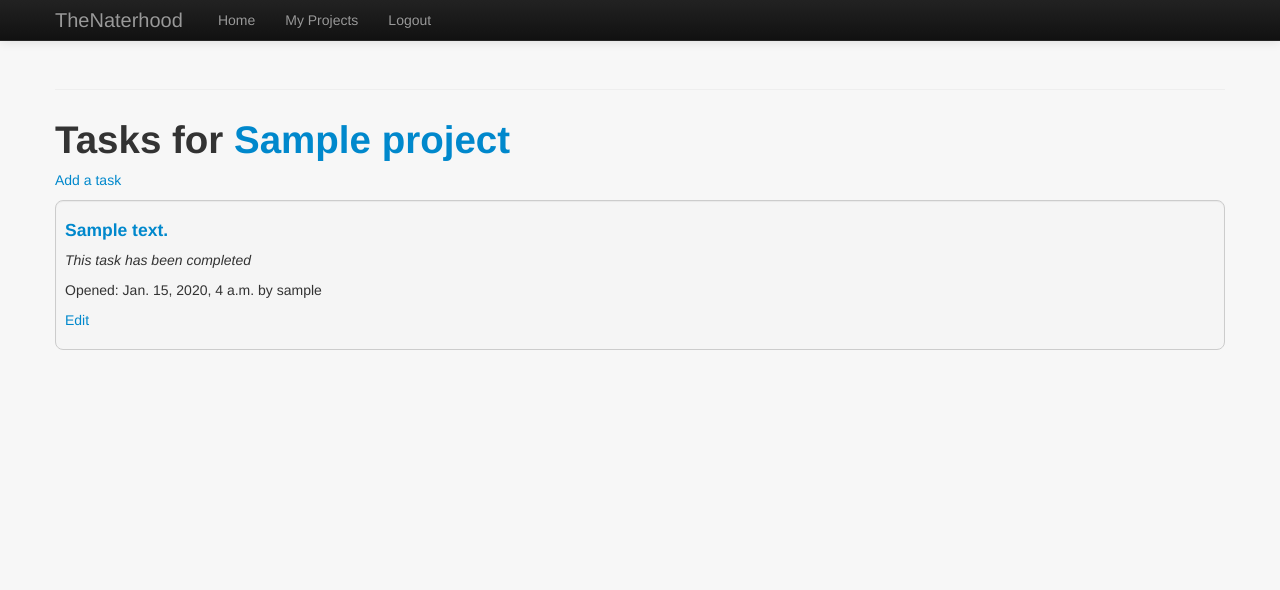
After one commit to thenaterhood/subproject, a Django app: page /projects/task/viewall/1/ in a window 1280 px wide. The commit adds this page. Shown: the top 590 px of the page. Run offline with Django 3.2, Linux system fonts and the light colour scheme; a user stored in the database is signed in; tables that the repository leaves empty hold one stand-in row (values such as "Sample post"); parts of the project's set-up code (start-up, migrations or seed data) failed here and were passed over.

Commit message:
add issue/task tracking functionality

```diff
--- a/project/models.py
+++ b/project/models.py
@@ -56,5 +56,19 @@ class UserStatistic(models.Model):
 	def __str__(self):
 		return self.user.__str__() + " statistics"
 
+class ProjectTask(models.Model):
+	assigned 	= models.ManyToManyField(User, related_name="Assigned Members")
+	creator 	= models.ForeignKey(User, related_name="Creator")
+	project 	= models.ForeignKey(Project)
+	summary		= models.CharField(max_length=100)
+	description	= models.CharField(max_length=400)
+	completed	= models.BooleanField(default=False)
+	startDate	= models.DateTimeField(auto_now=False, auto_now_add=True)
+	dueDate		= models.DateTimeField(auto_now=False, auto_now_add=True)
+
+	def __str__(self):
+		return self.project + " issue " + str( self.id )
+
+
 
 # Create your models here.
--- a/project/templates/project_list.html
+++ b/project/templates/project_list.html
@@ -22,6 +22,8 @@
 				<li>Phase: {{project.phase}}</li>
 				<li>Description: {{project.description}}</li>
 				<li><a href="/projects/addwork/{{project.id}}/">Add worklog</a></li>
+				<li><a href="/projects/task/viewall/{{project.id}}/">View Tasks</a></li>
+				<li><a href="/projects/work/viewall/{{project.id}}/">View Worklogs</a></li>
 			</ul>
 		</div>
 	{% endfor %}
--- a/project/templates/project_welcome.html
+++ b/project/templates/project_welcome.html
@@ -27,7 +27,7 @@
 		<p>You joined on {{start_date}} and your most recent contribution was on {{end_date}}.</p>
 
 			{%if total_worklogs > 0 %}
-			<ul>Latest tasks
+			<ul>Latest Work Logged
 
 				{%for t in tasks%}
 				<li><a href="/projects/work/view/{{t.id}}/">{{t.summary}}</a> on {{t.project}}</li>
@@ -35,6 +35,9 @@
 			</ul>
 
 			{%endif%}
+			<ul>
+				<li><a href="/projects/todo/">View My Todo</a></li>
+			</ul>
 	</div>
 
 
--- /dev/null
+++ b/project/templates/task_list.html
@@ -0,0 +1,30 @@
+{% extends "base.html" %}
+
+{% block title %} webtrack: projects {% endblock %}
+
+{% block content %}
+
+	<h1>Tasks for <a href="/projects/view/{{project.id}}">{{project.name}}</a></h1>
+
+	{% if num_projects == 0 %}
+		<p class="error">No work logged.</p>
+	{% endif %}
+
+	<p><a href="/projects/addtask/{{project.id}}">Add a task</a></p>
+
+	{% for t in tasks %}
+
+		<div class="well well-small">
+			<h4><a href="/projects/task/view/{{t.id}}">{{ t.summary }}</a></h4>
+			{% if project in owned %}
+			<h5><em>You manage this project. </em><a href="/projects/edit/{{project.id}}/">Edit Details</a></h5>
+			{% endif %}
+			{% if t.completed %}
+			<p><em>This task has been completed</em></p>
+			{%endif%}
+				<p>Opened: {{t.startDate}} by {{t.creator}}</p>
+				<p><a href="/projects/task/edit/{{t.id}}/">Edit</a></p>
+		</div>
+	{% endfor %}
+
+{% endblock %}
--- a/project/views.py
+++ b/project/views.py
@@ -132,7 +132,7 @@ def edit_project(request, proj_id):
 @login_required
 def view_project(request, proj_id):
 	project = Project.objects.get(id=proj_id)
-	worklogs = Worklog.objects.filter(project=project).all()
+	worklogs = Worklog.objects.filter(project=project).all().reverse()[:5]
 
 	args = {}
 	args['project'] = project
@@ -140,6 +140,7 @@ def view_project(request, proj_id):
 	args['canEdit'] = ( project.manager == request.user )
 	args['isMember'] = ( request.user in project.members.all() )
 	args['worklogs'] = worklogs
+	args['tasks'] = ProjectTask.objects.filter(project=project).filter(completed=False).reverse()[:5]
 	args.update(csrf(request))
 
 	if ( project.manager == request.user ):
@@ -186,12 +187,22 @@ def add_worklog( request, proj_id ):
 
 	if request.method == "POST" and request.user in project.members.all() :
 		workLog = Worklog()
+
 		form = AddWorklogForm(request.POST)
+		tasks = ProjectTask.objects.filter(project=project).filter(completed=False).all()
+		form.updateChoices( tasks )
+
 		if form.is_valid():
+
 			workLog.hours = form.cleaned_data['hours']
 			workLog.minutes = form.cleaned_data['minutes']
 			workLog.summary = form.cleaned_data['summary']
 			workLog.description = form.cleaned_data['description']
+
+			if ( form.cleaned_data['taskClosed'] != "None" ):
+				task = ProjectTask.objects.get( id=form.cleaned_data['taskClosed'] )
+				task.completed=True
+				task.save()
 
 			workLog.owner = request.user
 			workLog.project = project
@@ -206,14 +217,26 @@ def add_worklog( request, proj_id ):
 
 			workLog.save()
 
-			return HttpResponseRedirect('/projects/view/'+str(proj_id)+"/")
+
+
+			return HttpResponseRedirect('/projects/work/view/'+str(workLog.id)+"/")
+
+		else:
+			return HttpResponseRedirect( '/projects/addwork/'+str(project.id) )
 
 	else:
 
 		args = {}
 		args.update(csrf(request))
 		args['project'] = project
-		args['form'] = AddWorklogForm()
+		form = AddWorklogForm()
+		noTask = ProjectTask()
+		noTask.id = -1
+		noTask.summary = "None"
+		tasks = ProjectTask.objects.filter(project=project).filter(completed=False).all()
+		form.updateChoices( tasks )
+		args['form'] = form
+
 
 		if request.user in project.members.all():
 
@@ -264,6 +287,10 @@ def edit_worklog( request, log_id ):
 
 			return HttpResponseRedirect( '/projects/work/view/' + str(worklog.id) +"/" )
 
+		else:
+
+			return HttpResponseRedirect( '/projects/work/edit/' + str(worklog.id) )
+
 	else:
 		initialDict = {
 		"summary": worklog.summary,
@@ -308,3 +335,165 @@ def line_stats(request):
 def time_stats(request):
 
 	pass
+
+
+@login_required
+def add_task( request, proj_id ):
+	project = Project.objects.get(id=proj_id)
+
+	if request.method == "POST" and request.user in project.members.all() :
+		projTask = ProjectTask()
+		form = AddTaskForm(request.POST)
+		if form.is_valid():
+			projTask.summary = form.cleaned_data['summary']
+			projTask.description = form.cleaned_data['description']
+
+			projTask.creator = request.user
+			projTask.project = project
+
+			# Update the ProjectStatistic assoc with the project
+			ProjectStatistic.objects.filter(project=project).update(issues=F("issues") + 1)
+
+			UserStatistic.objects.filter(user=request.user).update(issues=F("issues") + 1 )
+
+
+			projTask.save()
+
+			return HttpResponseRedirect('/projects/task/view/'+str(projTask.id)+"/")
+
+	else:
+
+		args = {}
+		args.update(csrf(request))
+		args['project'] = project
+		args['form'] = AddTaskForm()
+
+		if request.user in project.members.all():
+
+			return render_to_response('task_create.html', args)
+
+		else:
+
+			return HttpResponseRedirect('/projects/')
+
+@login_required
+def view_task(request, task_id):
+
+	task = ProjectTask.objects.get(id=task_id)
+	project = task.project
+
+	args = {}
+	args['project'] = project
+	args['task'] = task
+	args['members'] = task.assigned.all()
+	args['canEdit'] = ( task.creator == request.user )
+	args['isMember'] = ( request.user in task.assigned.all() )
+
+	args.update(csrf(request))
+
+	if ( project.manager == request.user ):
+		args['add_member_form'] = AddMemberForm()
+
+	return render_to_response('task_view.html', args)
+
+@login_required
+def add_task_member(request, task_id):
+
+	task = ProjectTask.objects.get(id=task_id)
+
+	if ( request.method == "POST" and task.creator == request.user ):
+		form = AddMemberForm( request.POST )
+		if ( form.is_valid() ):
+			username = form.cleaned_data['username']
+
+			try:
+				user = User.objects.get(username=username)
+
+				if ( user not in task.assigned.all() ):
+					task.assigned.add( user )
+					task.save()
+			except:
+				pass
+
+
+	return HttpResponseRedirect( '/projects/task/view/'+str(task_id)+"/" )
+
+@login_required
+def remove_task_member( request, task_id, user_id ):
+	task = ProjectTask.objects.get(id=task_id)
+	user = User.objects.get( id=user_id )
+
+	if ( task.creator == request.user ):
+		task.assigned.remove( user )
+		task.save()
+
+	return HttpResponseRedirect( '/projects/task/view/'+str(task_id)+"/" )
+
+@login_required
+def edit_task( request, task_id ):
+	task = ProjectTask.objects.get(id=task_id)
+	projStat = ProjectStatistic.objects.get( project=task.project )
+
+	if ( request.method == "POST" and ( request.user in task.assigned.all() or request.user == task.creator ) ):
+		form = UpdateTaskForm( request.POST )
+		if form.is_valid():
+
+			task.summary = form.cleaned_data['summary']
+			task.description = form.cleaned_data['description']
+
+			task.save()
+
+			return HttpResponseRedirect( '/projects/task/view/' + str(task.id) +"/" )
+
+	else:
+		initialDict = {
+		"summary": task.summary,
+		"description": task.description,
+		}
+
+		form = UpdateTaskForm()
+		form.initial = initialDict
+
+		args = {}
+		args['form'] = form
+		args.update(csrf(request))
+		args['task'] = task
+
+		return render_to_response('task_edit.html', args)
+
+@login_required
+def view_all_task( request, proj_id ):
+	project = Project.objects.get(id=proj_id)
+
+	if request.user in project.members.all():
+		args = {}
+		args['tasks'] = ProjectTask.objects.filter(project=project)
+		args['project'] = project
+		return render_to_response('task_list.html', args)
+
+	else:
+		return HttpResponseRedirect('/project/')
+
+@login_required
+def view_all_work( request, proj_id ):
+	project = Project.objects.get(id=proj_id)
+
+	if request.user in project.members.all():
+		args = {}
+		args['project'] = project
+		args['logs'] = Worklog.objects.filter(project=project)
+		return render_to_response('worklog_list.html', args)
+
+	else:
+		return HttpResponseRedirect('/project/')
+
+@login_required
+def my_todo( request ):
+	tasks = ProjectTask.objects.filter( assigned=request.user ).filter( completed=False ).all()
+
+	args = {}
+	args['user'] = request.user
+	args['tasks'] = tasks
+	args['num_tasks'] = len(tasks)
+
+	return render_to_response( 'user_todo.html', args)
--- a/user/templates/base.html
+++ b/user/templates/base.html
@@ -104,6 +104,7 @@
                 <li><a href="/user/welcome/">Home</a></li>
                 <li><a href="/projects/">My Projects</a></li>
                 <li><a href="/projects/welcome/">My Stats</a></li>
+                <li><a href="/projects/todo/">My Todo</a></li>
                 <li><a href="/user/logout">Logout</a></li>
 
 
--- a/user/templates/user_welcome.html
+++ b/user/templates/user_welcome.html
@@ -19,6 +19,7 @@
 	<ul>
 		<li><a href="/user/logout">Log out</a></li>
 		<li><a href="/projects/welcome">Project Dashboard</a></li>
+		<li><a href="/projects/todo/">My Todo</a></li>
 	</ul>
 
 
--- a/webtrack/urls.py
+++ b/webtrack/urls.py
@@ -35,5 +35,16 @@ urlpatterns = patterns('',
     url(r'^projects/addwork/(?P<proj_id>\d+)/$', 'project.views.add_worklog'),
     url(r'^projects/work/view/(?P<log_id>\d+)/$', 'project.views.view_worklog'),
     url(r'^projects/work/edit/(?P<log_id>\d+)/$', 'project.views.edit_worklog'),
+    url(r'^projects/work/viewall/(?P<proj_id>\d+)/$', 'project.views.view_all_work'),
     url(r'^projects/stats/lines/$', 'project.views.line_stats'),
+    url(r'^projects/addtask/(?P<proj_id>\d+)/$', 'project.views.add_task'),
+    url(r'^projects/task/view/(?P<task_id>\d+)/$', 'project.views.view_task'),
+    url(r'^projects/task/edit/(?P<task_id>\d+)/$', 'project.views.edit_task'),
+    url(r'^projects/task/viewall/(?P<proj_id>\d+)/$', 'project.views.view_all_task'),
+    url(r'^projects/task/addmember/(?P<task_id>\d+)/$', 'project.views.add_task_member'),
+    url(r'^projects/task/removemember/(?P<task_id>\d+)/(?P<user_id>\d+)/$', 'project.views.remove_task_member'),
+
+    url(r'^projects/todo/', 'project.views.my_todo'),
+
+
 )
```
Also changed, not shown: project/forms.py (+32 -2 lines), project/templates/project_view.html (+11 -0 lines), project/templates/task_create.html (added, +21 -0 lines), project/templates/task_edit.html (added, +25 -0 lines), project/templates/task_view.html (added, +48 -0 lines), project/templates/user_todo.html (added, +23 -0 lines), project/templates/worklog_list.html (added, +27 -0 lines).
